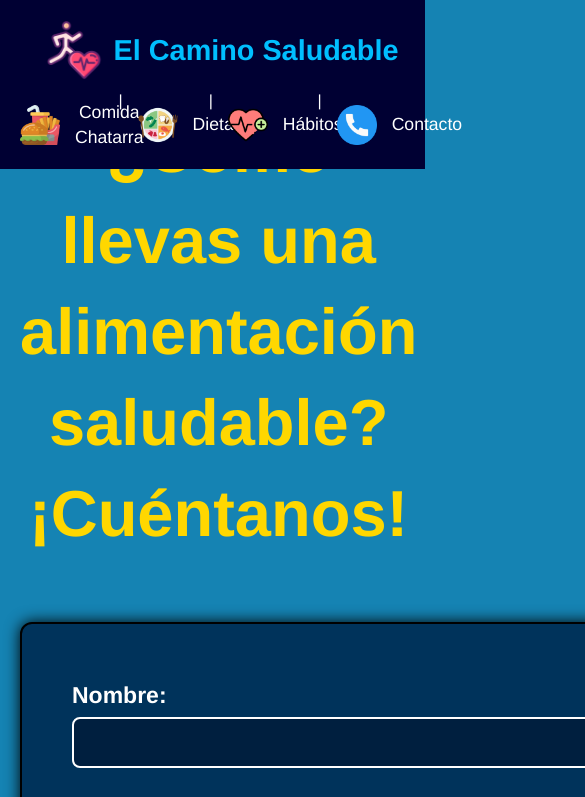
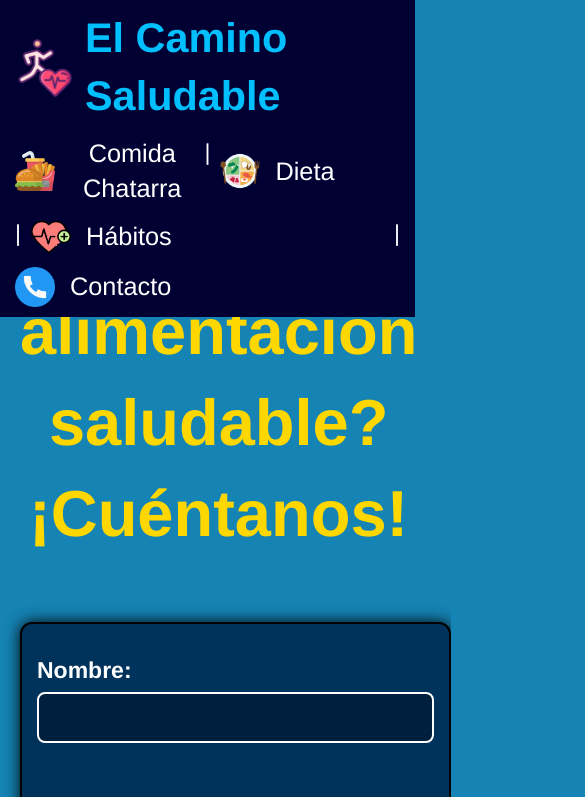
Before and after one commit to Ales17654/Ales17654.github.io, a plain HTML site: page contacto.html in a window 390 px wide. Shown: the top 797 px of the page, 585 px wide, since content can reach past the window. Drawn offline with Linux system fonts and the light colour scheme.

Commit message:
Update estilos.css

```diff
--- a/estilos.css
+++ b/estilos.css
@@ -499,50 +499,72 @@ footer.pie {
 }
 
 
+/* ==== Diseño responsivo para celulares (solo ajustes de estructura y tamaños) ==== */
 @media (max-width: 768px) {
-    /* Ajusta la navegación */
-    nav {
-        text-align: center;
-        padding: 15px;
-        font-size: 16px;
-        flex-direction: column;
+  .navegacion {
+    flex-direction: column !important;
+    align-items: flex-start !important;
+    gap: 10px !important;
+    padding: 10px 15px !important;
   }
 
-    nav a {
-        display: block;
-        margin: 10px 0;
+  .menu-derecho {
+    width: 100% !important;
+    display: flex !important;
+    flex-wrap: wrap !important;
+    gap: 10px !important;
+    justify-content: center !important;
   }
 
-    /* Ajusta el contenido principal */
-    .main-content {
-        flex-direction: column;
-        padding: 10px;
+  .menu-derecho a {
+    flex: 1 1 45% !important;
+    text-align: center !important;
+    margin: 0 !important;
+    border-bottom: none !important;
   }
 
-    .card, .seccion, .bloque {
-        width: 100% !important;
-        margin-bottom: 20px;
+  .secciones {
+    flex-direction: column !important;
   }
 
-    /* Imágenes que se adapten al ancho */
-    img {
-        max-width: 100%;
-        height: auto;
+  .seccion {
+    flex: 1 1 100% !important;
+    margin-bottom: 20px !important;
   }
 
-    /* Formularios más cómodos en celular */
-    input, textarea, select, button {
-        width: 100%;
-        font-size: 16px;
+  .lista-consecuencias li, .lista-dieta li {
+    margin-bottom: 15px !important;
   }
 
-    /* Aumenta espacio entre elementos si es necesario */
-    .espaciado {
-        margin-bottom: 20px;
+  .tabla-habitos {
+    font-size: 0.9rem !important;
+    overflow-x: auto !important;
   }
 
-    /* Textos más grandes si es necesario */
-    h1, h2, h3, p {
-        text-align: center;
+  .video-habitos iframe {
+    width: 100% !important;
+    height: 200px !important;
+  }
+
+  .contenedor-formulario {
+    width: 100% !important;
+    padding: 15px !important;
+  }
+
+  .form-contacto input[type="text"],
+  .form-contacto input[type="email"],
+  .form-contacto textarea,
+  .form-contacto button {
+    font-size: 1rem !important;
+  }
+
+  .redes-sociales {
+    justify-content: center !important;
+    gap: 25px !important;
+  }
+
+  .redes-sociales li img {
+    width: 30px !important;
+    height: 30px !important;
   }
 }
```
Lines whose indentation alone changed are shown as unchanged.
